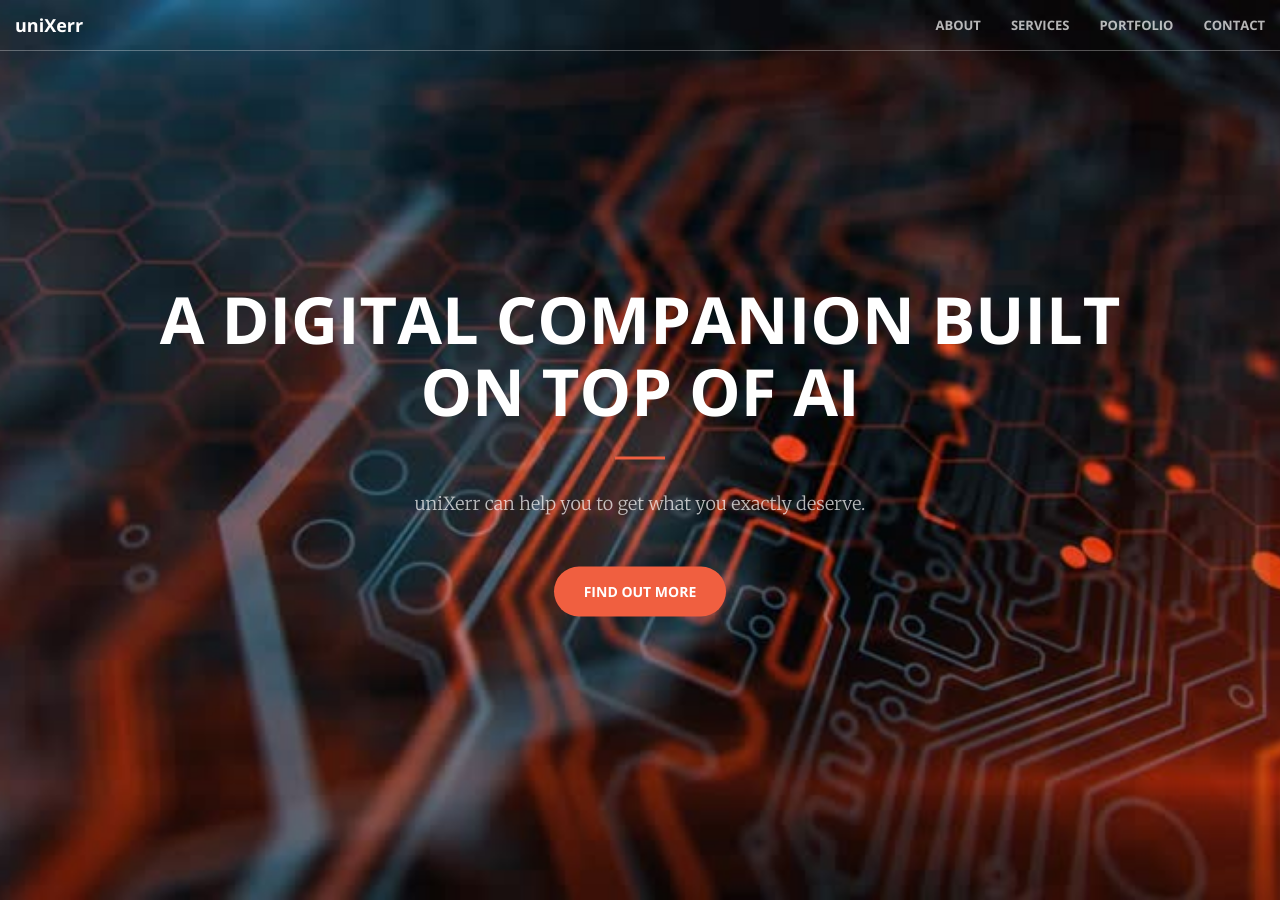
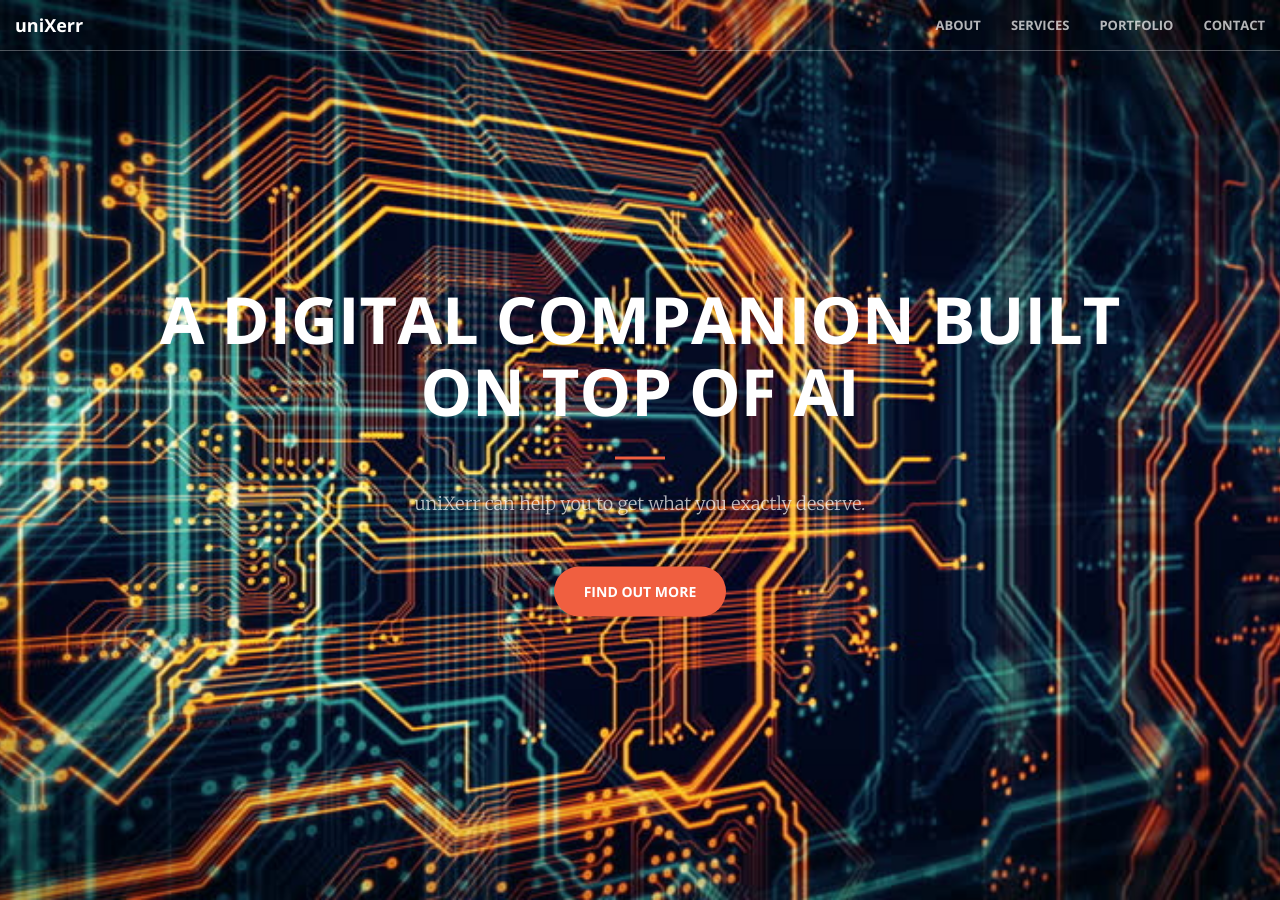
Before and after one commit to wildonion/wildonion.github.io, a Jekyll site: the page built from index.html, in a window 1280 px wide and 900 px high. Built offline with Jekyll 4.4.1, drawn with Linux system fonts in a browser that asks for light colours; some of the changed text lies outside the part shown.

Commit message:
change some text and header background

```diff
--- a/_includes/services.html
+++ b/_includes/services.html
@@ -19,7 +19,7 @@
             <div class="col-lg-3 col-md-6 text-center">
                 <div class="service-box">
                     <i class="fa fa-4x fa-paper-plane wow bounceIn text-primary" data-wow-delay=".1s"></i>
-                    <h3>uniXerr Recommendation</h3>
+                    <h3>uniXerr Recommender System</h3>
                     <p class="text-muted">Find other uniXerr users based on your behavior and personality.</p>
                 </div>
             </div>
--- a/_sass/_base.scss
+++ b/_sass/_base.scss
@@ -155,7 +155,7 @@ header {
     min-height: auto;
     @include background-cover;
     background-position: center;
-    background-image: url('../img/header1.jpg');
+    background-image: url('../img/header.jpg');
     text-align: center;
     color: white;
     .header-content {
```
Also changed, not shown: img/header.jpg, img/header2.jpg (added).
